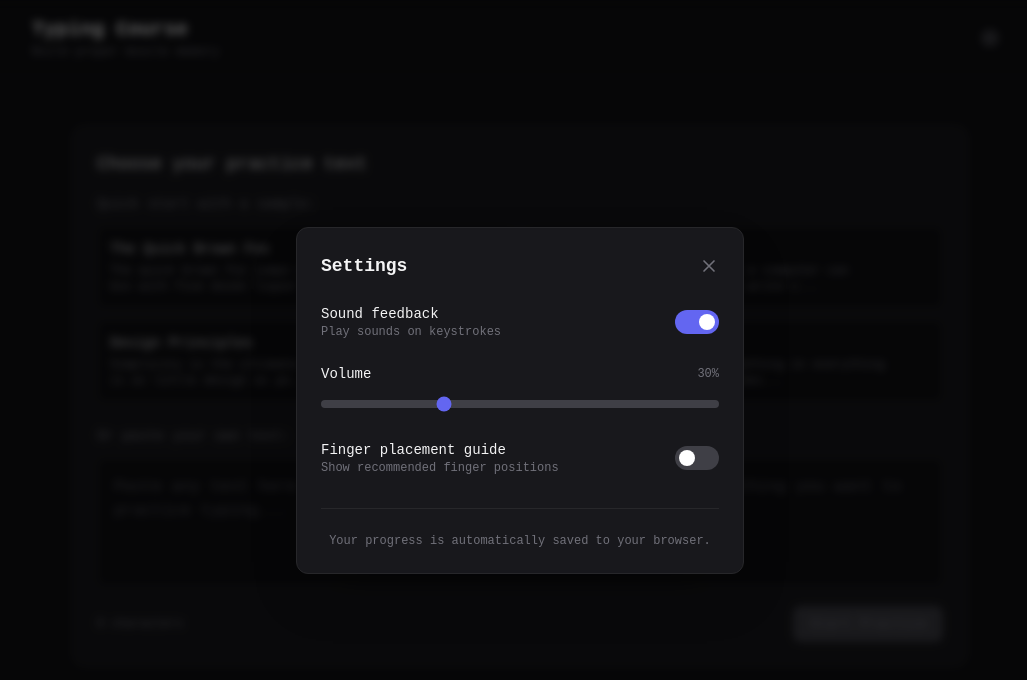
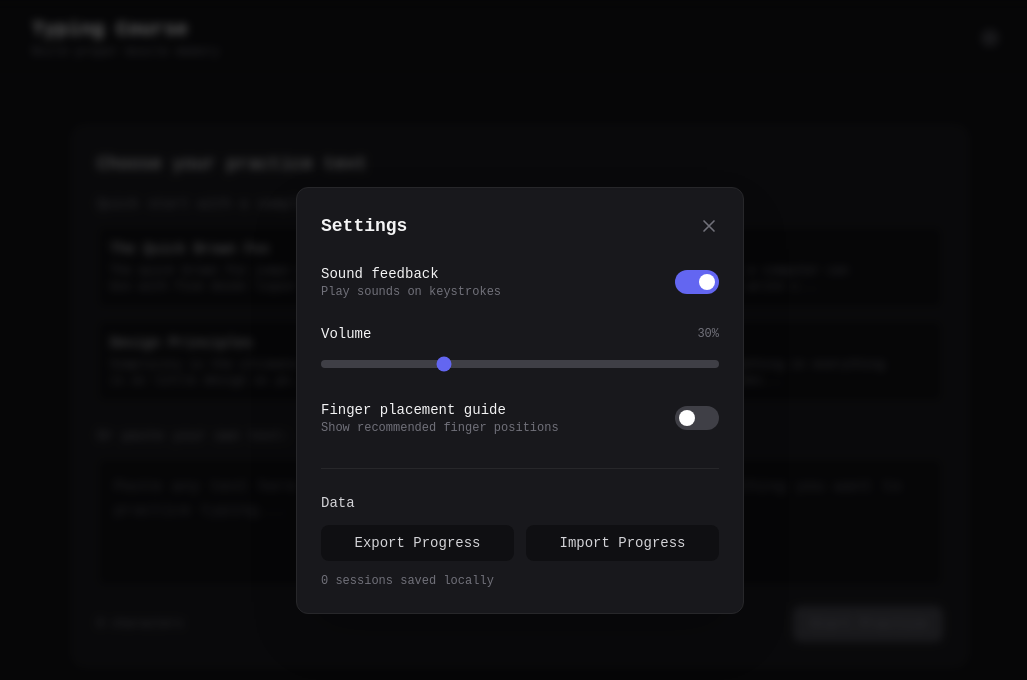
Before and after one commit to mathonsunday/typing-course, a Next.js app: page / in a window 1280 px wide. Both pictures are taken after a click on the button 1110 px from the left and 38 px from the top of the page. Shown: the top 680 px of the page, without its empty margins (120-1147 px from the left). Built offline with nearby package versions, Linux system fonts and the light colour scheme.

Commit message:
Harden Phase 1: normalize pasted text, handle localStorage errors, add export/import

```diff
--- a/components/SettingsPanel.tsx
+++ b/components/SettingsPanel.tsx
@@ -1,7 +1,8 @@
 'use client'
 
 import { useAtom } from 'jotai'
-import { settingsAtom } from '@/stores/progress'
+import { settingsAtom, progressAtom } from '@/stores/progress'
+import { useRef } from 'react'
 
 interface SettingsPanelProps {
   isOpen: boolean
@@ -10,6 +11,43 @@ interface SettingsPanelProps {
 
 export default function SettingsPanel({ isOpen, onClose }: SettingsPanelProps) {
   const [settings, setSettings] = useAtom(settingsAtom)
+  const [progress, setProgress] = useAtom(progressAtom)
+  const fileInputRef = useRef<HTMLInputElement>(null)
+
+  const handleExport = () => {
+    const dataStr = JSON.stringify(progress, null, 2)
+    const blob = new Blob([dataStr], { type: 'application/json' })
+    const url = URL.createObjectURL(blob)
+    const link = document.createElement('a')
+    link.href = url
+    link.download = `typing-course-progress-${new Date().toISOString().split('T')[0]}.json`
+    link.click()
+    URL.revokeObjectURL(url)
+  }
+
+  const handleImport = (e: React.ChangeEvent<HTMLInputElement>) => {
+    const file = e.target.files?.[0]
+    if (!file) return
+
+    const reader = new FileReader()
+    reader.onload = (event) => {
+      try {
+        const imported = JSON.parse(event.target?.result as string)
+        // Basic validation
+        if (imported.sessions && imported.settings) {
+          setProgress(imported)
+          alert('Progress imported successfully!')
+        } else {
+          alert('Invalid file format')
+        }
+      } catch {
+        alert('Failed to parse file')
+      }
+    }
+    reader.readAsText(file)
+    // Reset input so same file can be selected again
+    e.target.value = ''
+  }
 
   if (!isOpen) return null
 
@@ -97,9 +135,32 @@ export default function SettingsPanel({ isOpen, onClose }: SettingsPanelProps) {
           </div>
         </div>
 
+        {/* Data management */}
         <div className="mt-8 pt-6 border-t border-zinc-800">
-          <p className="text-xs text-zinc-500 text-center">
-            Your progress is automatically saved to your browser.
+          <h3 className="text-sm font-medium text-zinc-300 mb-3">Data</h3>
+          <div className="flex items-center gap-3">
+            <button
+              onClick={handleExport}
+              className="flex-1 px-3 py-2 bg-surface rounded-lg text-sm text-zinc-300 hover:bg-zinc-800 transition-colors"
+            >
+              Export Progress
+            </button>
+            <button
+              onClick={() => fileInputRef.current?.click()}
+              className="flex-1 px-3 py-2 bg-surface rounded-lg text-sm text-zinc-300 hover:bg-zinc-800 transition-colors"
+            >
+              Import Progress
+            </button>
+            <input
+              ref={fileInputRef}
+              type="file"
+              accept=".json"
+              onChange={handleImport}
+              className="hidden"
+            />
+          </div>
+          <p className="text-xs text-zinc-500 mt-3">
+            {progress.sessions.length} sessions saved locally
           </p>
         </div>
       </div>
--- a/components/TextInput.tsx
+++ b/components/TextInput.tsx
@@ -32,10 +32,17 @@ export default function TextInput({ onSubmit, currentText }: TextInputProps) {
   const [isExpanded, setIsExpanded] = useState(!currentText)
 
   const handleSubmit = () => {
-    const text = customText.trim()
+    // Normalize text: collapse whitespace, remove control characters
+    const text = customText
+      .replace(/[\r\n\t]+/g, ' ')  // Convert newlines/tabs to spaces
+      .replace(/\s+/g, ' ')         // Collapse multiple spaces
+      .replace(/[^\x20-\x7E\u00A0-\u00FF]/g, '') // Remove non-printable chars (keep basic latin + extended)
+      .trim()
+
     if (text.length > 0) {
       onSubmit(text)
       setIsExpanded(false)
+      setCustomText('') // Clear for next time
     }
   }
 
--- a/components/TypingArea.tsx
+++ b/components/TypingArea.tsx
@@ -38,6 +38,10 @@ export default function TypingArea({ text, onComplete, onReset }: TypingAreaProp
   // Split text into lines for windowed display
   // Each line is an exact slice of the original text with correct indices
   const lines = useMemo(() => {
+    if (!text || text.length === 0) {
+      return [{ text: '', startIndex: 0 }]
+    }
+
     const MAX_LINE_LENGTH = 55
     const result: { text: string; startIndex: number }[] = []
 
```
Also changed, not shown: lib/storage.ts (+20 -2 lines).
